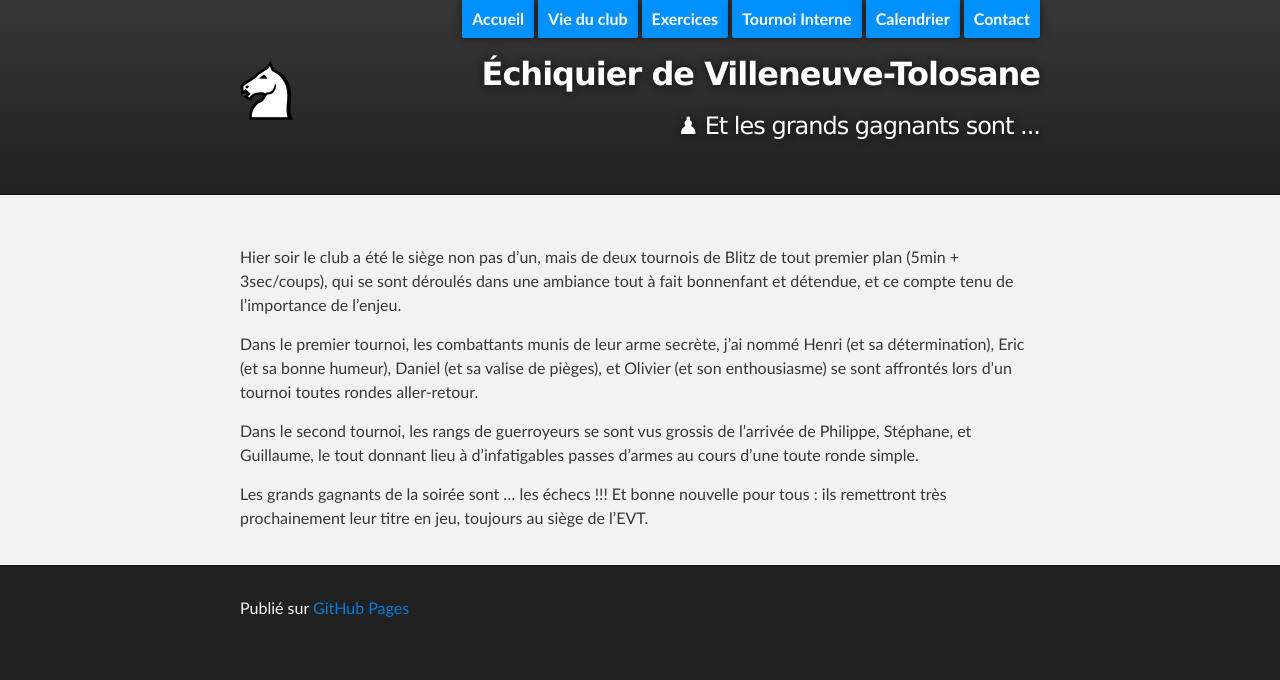
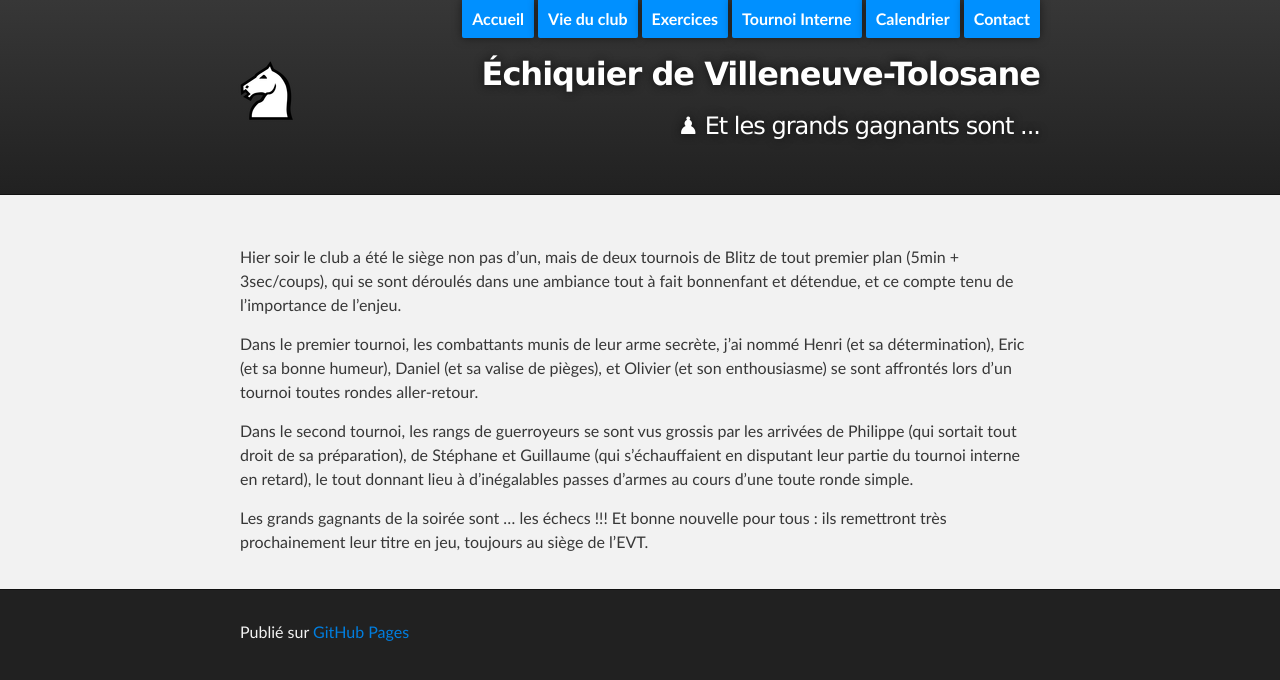
Before and after one commit to echiquier-villeneuve-tolosane/echiquier-villeneuve-tolosane.github.io, a Jekyll site: the page built from _posts/2014-02-08--9822-et-les-grands-gagnants-sont.md, in a window 1280 px wide. Shown: the top 680 px of the page. Built offline with Jekyll 4.4.1, drawn with Linux system fonts in a browser that asks for light colours; nearby versions of some CDN libraries.

Commit message:
Updated 2014-02-08--9822-et-les-grands-gagnants-sont.md

```diff
--- a/_posts/2014-02-08--9822-et-les-grands-gagnants-sont.md
+++ b/_posts/2014-02-08--9822-et-les-grands-gagnants-sont.md
@@ -9,6 +9,6 @@ Hier soir le club a été le siège non pas d'un, mais de deux tournois de Blitz
 
 Dans le premier tournoi, les combattants munis de leur arme secrète, j'ai nommé Henri (et sa détermination), Eric (et sa bonne humeur), Daniel (et sa valise de pièges), et Olivier (et son enthousiasme) se sont affrontés lors d'un tournoi toutes rondes aller-retour.
 
-Dans le second tournoi, les rangs de guerroyeurs se sont vus grossis de l'arrivée de Philippe, Stéphane, et Guillaume, le tout donnant lieu à d'infatigables passes d'armes au cours d'une toute ronde simple.
+Dans le second tournoi, les rangs de guerroyeurs se sont vus grossis par les arrivées de Philippe (qui sortait tout droit de sa préparation), de Stéphane et Guillaume (qui s'échauffaient en disputant leur partie du tournoi interne en retard), le tout donnant lieu à d'inégalables passes d'armes au cours d'une toute ronde simple.
 
 Les grands gagnants de la soirée sont ... les échecs !!! Et bonne nouvelle pour tous : ils remettront très prochainement leur titre en jeu, toujours au siège de l'EVT.
```
